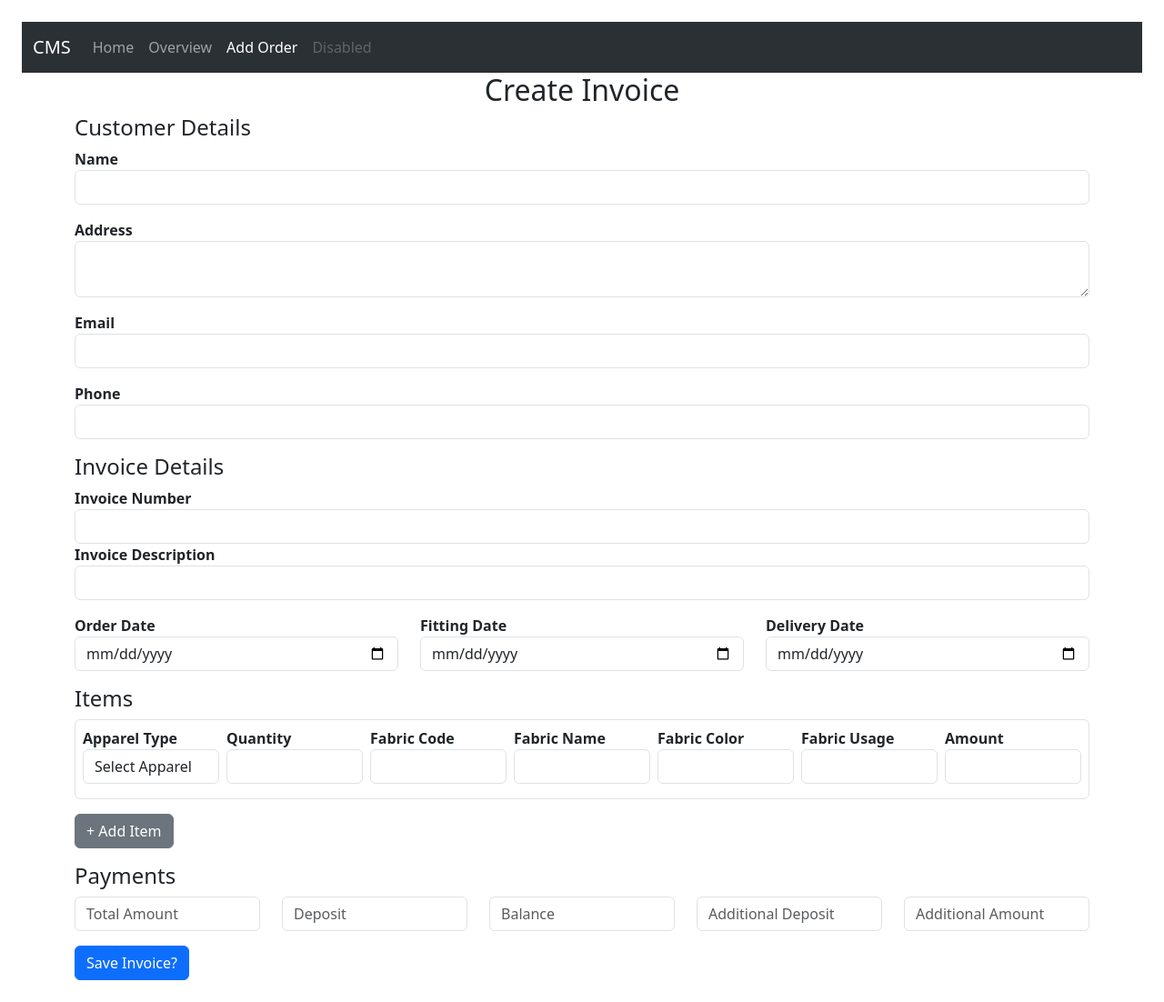
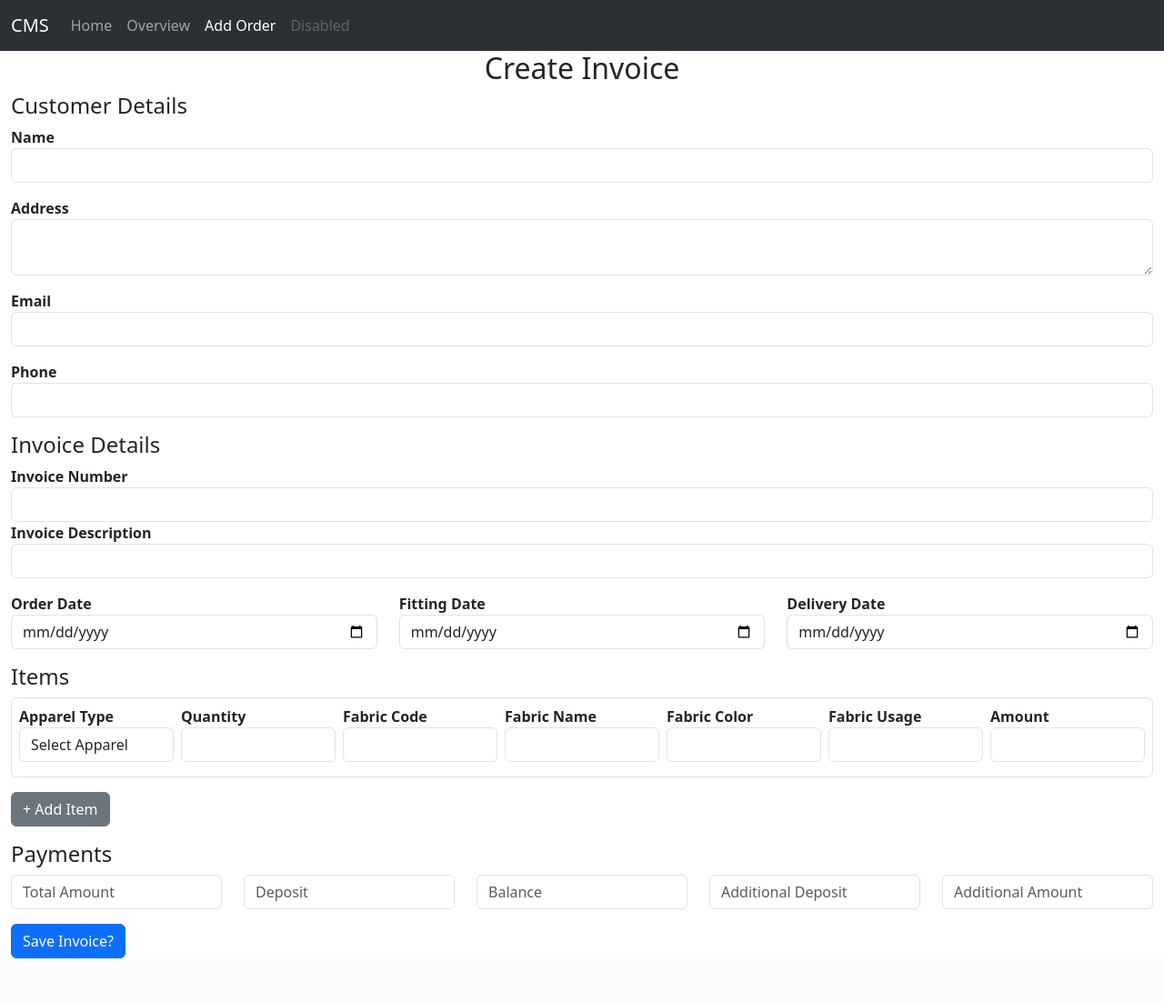
Before and after one commit to automacchiato/warisansutera, a PHP site: page /add_order.php in a window 1280 px wide. Shown: the whole page at 91% size. After the commit the page ends 1054 px from the top, so only its background shows below. Run offline with PHP 8.4, Linux system fonts and the light colour scheme.

Commit message:
adjust nav for overview and add_order

```diff
--- a/customer/add_order.php
+++ b/customer/add_order.php
@@ -200,6 +200,8 @@ if ($_SERVER['REQUEST_METHOD'] == 'POST') {
     <link rel="stylesheet" href="https://cdn.jsdelivr.net/npm/bootstrap@5.3.0/dist/css/bootstrap.min.css">
 </head>
 
+<body>
+
     <nav class="navbar navbar-expand-lg bg-body-tertiary" data-bs-theme="dark">
         <div class="container-fluid">
             <a class="navbar-brand" href="#">CMS</a>
@@ -225,8 +227,7 @@ if ($_SERVER['REQUEST_METHOD'] == 'POST') {
         </div>
     </nav>
 
-<body class="p-4">
-    <div class="container">
+    <div class="container-fluid">
         <h2 class="text-center">Create Invoice</h2>
         <form method="post" enctype="multipart/form-data">
             <h4>Customer Details</h4>
--- a/customer/overview.php
+++ b/customer/overview.php
@@ -37,7 +37,7 @@ $result = $conn->query($query);
             <div class="collapse navbar-collapse" id="navbarNav">
                 <ul class="navbar-nav">
                     <li class="nav-item">
-                        <a class="nav-link active" href="index.php">Home</a>
+                        <a class="nav-link" href="index.php">Home</a>
                     </li>
                     <li class="nav-item">
                         <a class="nav-link active" aria-current="page" href="overview.php">Overview</a>
```
Lines whose indentation alone changed are shown as unchanged.
